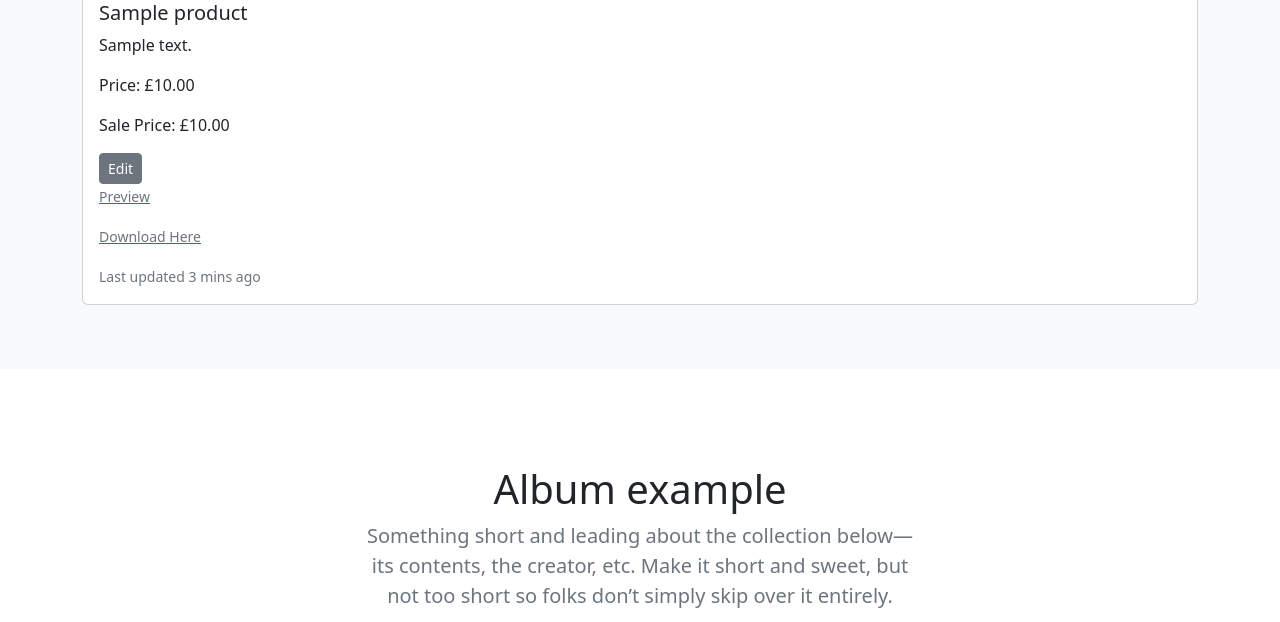
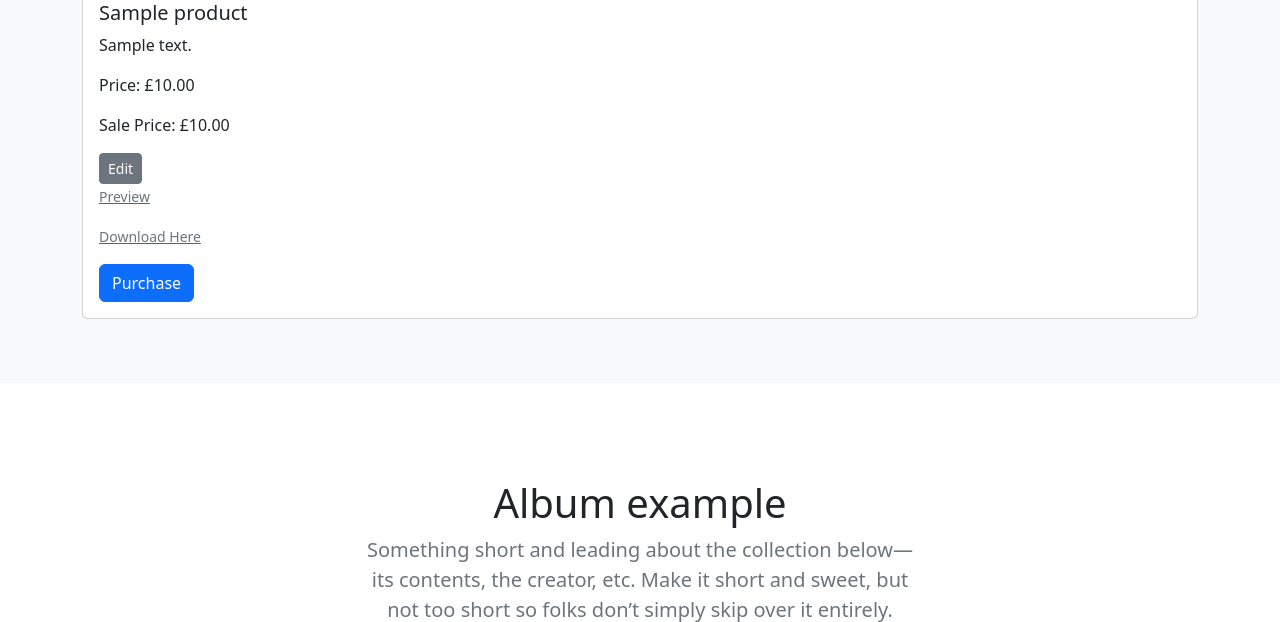
Before and after one commit to ArtusU/digital_marketplace, a Django app: a page that uses templates/products/product_detail.html in a window 1280 px wide. Shown: the part 956-1578 px from the top of the page. Run offline with Django 3.2, Linux system fonts and the light colour scheme; a user stored in the database is signed in; tables that the repository leaves empty hold one stand-in row (values such as "Sample post").

Commit message:
purchase modal in product_detail.html

```diff
--- a/templates/products/product_detail.html
+++ b/templates/products/product_detail.html
@@ -22,16 +22,47 @@
       <p class="card-text">
         <a href='{{ object.get_download }}'><small class="text-muted">Download Here</small>
         </p></a>
+        <!-- Button trigger modal -->
+        <button id="purchase-btn" type="button" class="btn btn-primary" data-bs-toggle="modal" data-bs-target="#exampleModal">
+          Purchase
+        </button>
         {% else %}
         <p class="card-text">
           <small class="text-muted">Nothing to download</small>
         </p>
     {% endif %}
     {% endif %}
-    <p class="card-text">
-      <small class="text-muted">Last updated 3 mins ago</small>
-    </p>
+    <!-- Modal -->
+    <div class="modal fade" id="exampleModal" tabindex="-1" aria-labelledby="exampleModalLabel" aria-hidden="true">
+      <div class="modal-dialog">
+        <div class="modal-content">
+          <div class="modal-header">
+            <h5 class="modal-title" id="exampleModalLabel">Would you like to purchase the product?</h5>
+            <button type="button" class="btn-close" data-bs-dismiss="modal" aria-label="Close"></button>
+          </div>
+          <div class="modal-body">
+            By clicking "Confirm" you are purchasing the product and your account will be automatically charged.
+          </div>
+          <div class="modal-footer">
+            <button type="button" class="btn btn-secondary" data-bs-dismiss="modal">Close</button>
+            <button id="confirm-btn" type="button" class="btn btn-primary">Confirm</button>
+          </div>
+        </div>
+      </div>
+    </div>
+
   </div>
 </div>
 
+<script>
+  var confirmButton = document.getElementById("confirm-btn");
+  confirmButton.addEventListener("click", function () {
+    console.log("click")
+
+  })
+
+
+
+</script>
+
 {% endblock content %}
```
